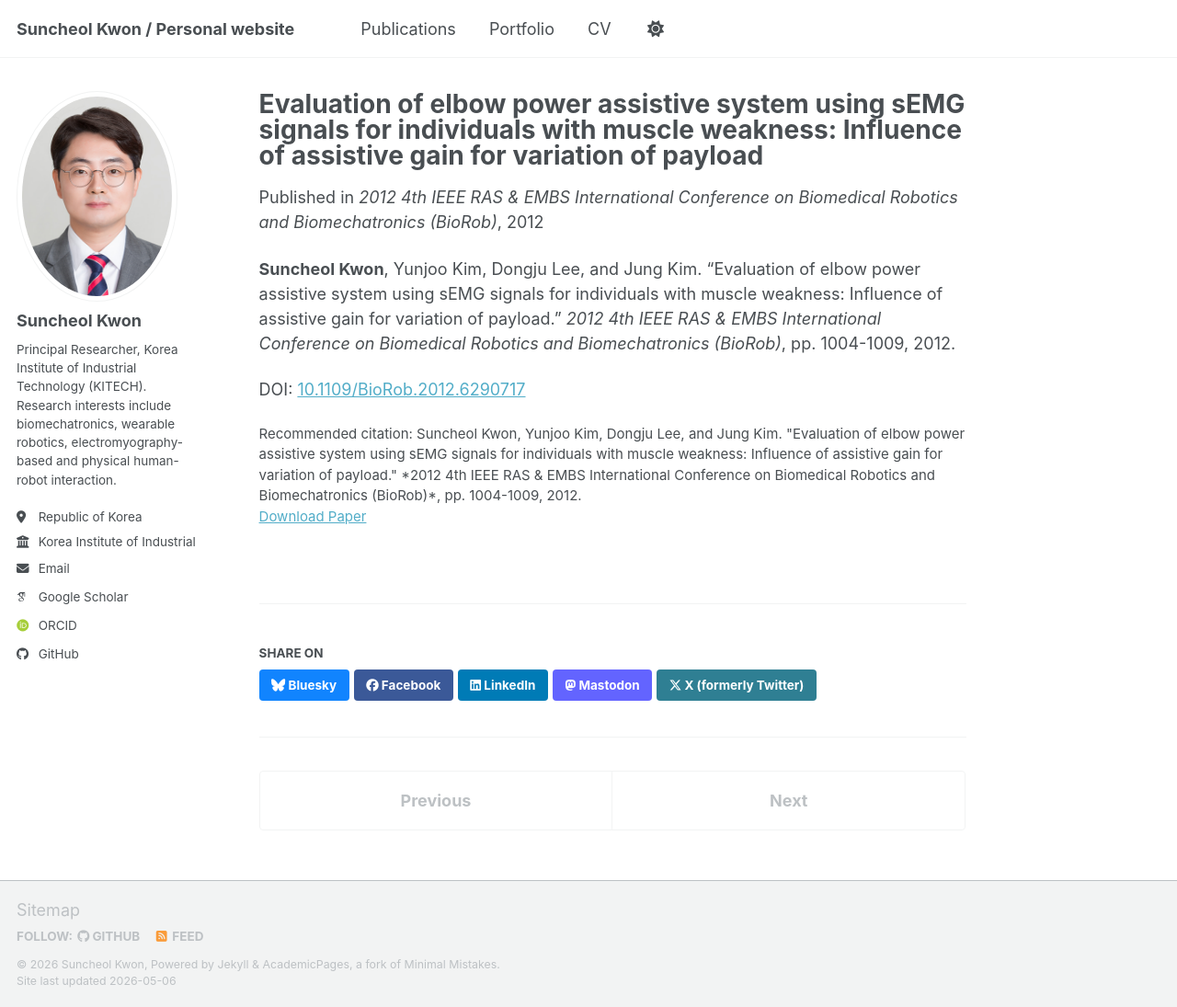
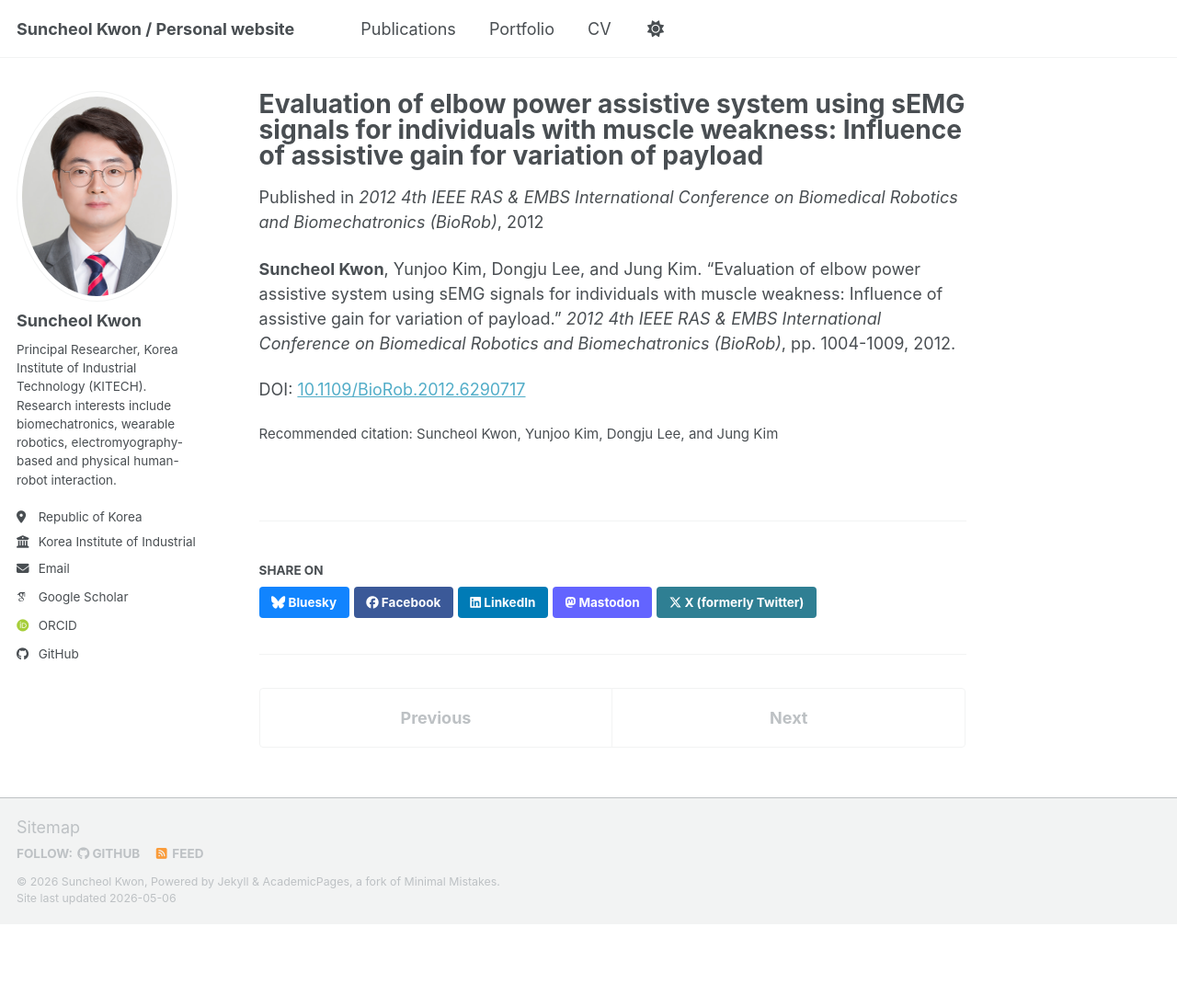
Before and after one commit to suncheolkwon/suncheolkwon.github.io, a Jekyll site: the page built from _publications/2012biorob-skwon-emg-evaluation.md, in a window 1280 px wide and 1095 px high. Shown: the whole window at 92% size. Built offline with Jekyll 4.4.1, drawn with Linux system fonts in a browser that asks for light colours; some web fonts are replaced; a script bundle is joined from its source files by our own code; library files that are not in the unit come from our copies.

Commit message:
Update and rename 2012-2012biorob-skwon-emg-evaluation.md to 2012biorob-skwon-emg-evaluation.md

```diff
--- a/_publications/2012-2012biorob-skwon-emg-evaluation.md
+++ b/_publications/2012biorob-skwon-emg-evaluation.md
@@ -4,10 +4,13 @@ collection: publications
 category: conferences
 permalink: /publication/2012biorob-skwon-emg-evaluation
 excerpt: ""
-date: 2012-01-01
+date: 2012-06-24
 venue: "2012 4th IEEE RAS & EMBS International Conference on Biomedical Robotics and Biomechatronics (BioRob)"
-paperurl: "https://doi.org/10.1109/BioRob.2012.6290717"
-citation: "Suncheol Kwon, Yunjoo Kim, Dongju Lee, and Jung Kim. \"Evaluation of elbow power assistive system using sEMG signals for individuals with muscle weakness: Influence of assistive gain for variation of payload.\" *2012 4th IEEE RAS & EMBS International Conference on Biomedical Robotics and Biomechatronics (BioRob)*, pp. 1004-1009, 2012."
+doi: "10.1109/BioRob.2012.6290717"
+citation: "Suncheol Kwon, Yunjoo Kim, Dongju Lee, and Jung Kim"
+pages: "1004-1009"
+badges:
+  - "1st author"
 ---
 
 **Suncheol Kwon**, Yunjoo Kim, Dongju Lee, and Jung Kim. "Evaluation of elbow power assistive system using sEMG signals for individuals with muscle weakness: Influence of assistive gain for variation of payload." *2012 4th IEEE RAS & EMBS International Conference on Biomedical Robotics and Biomechatronics (BioRob)*, pp. 1004-1009, 2012.
```
